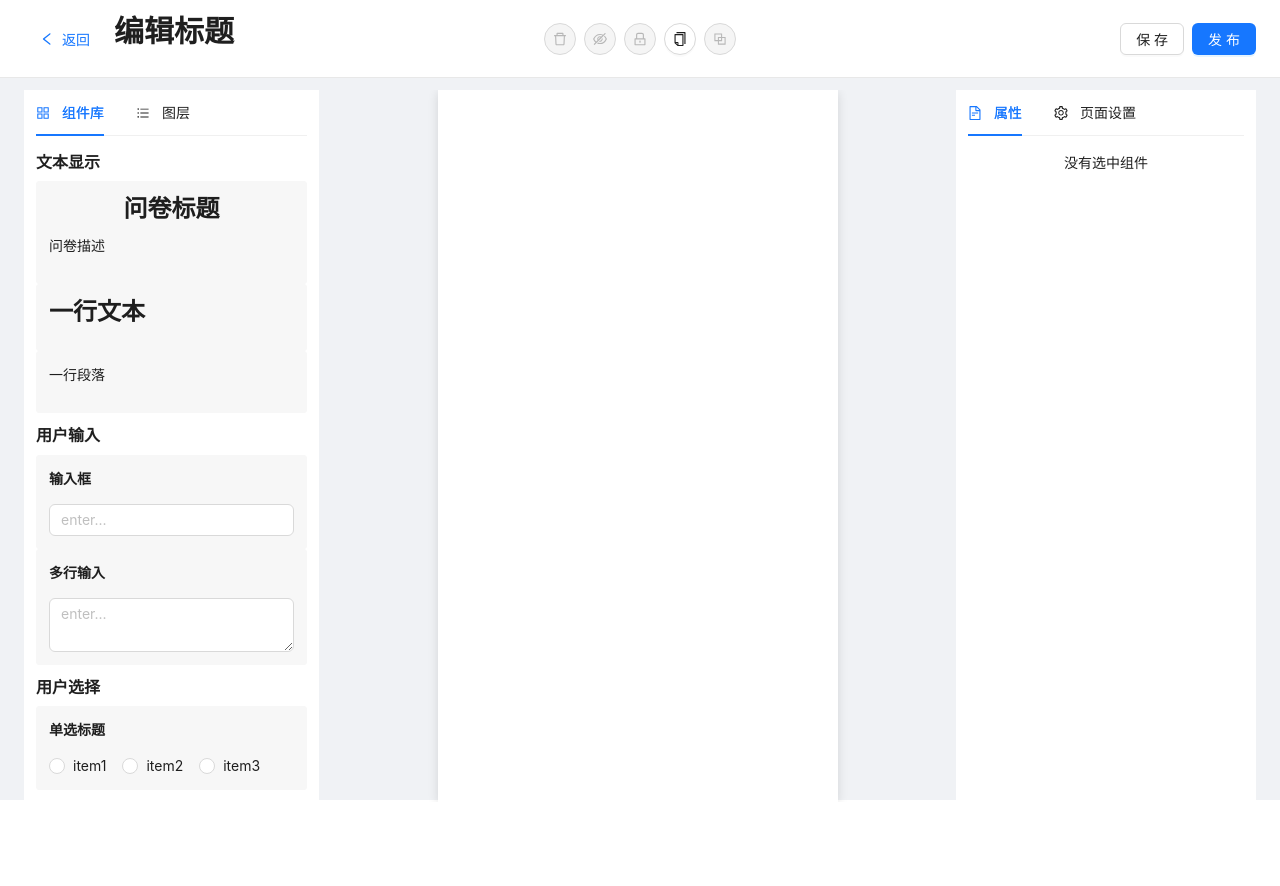
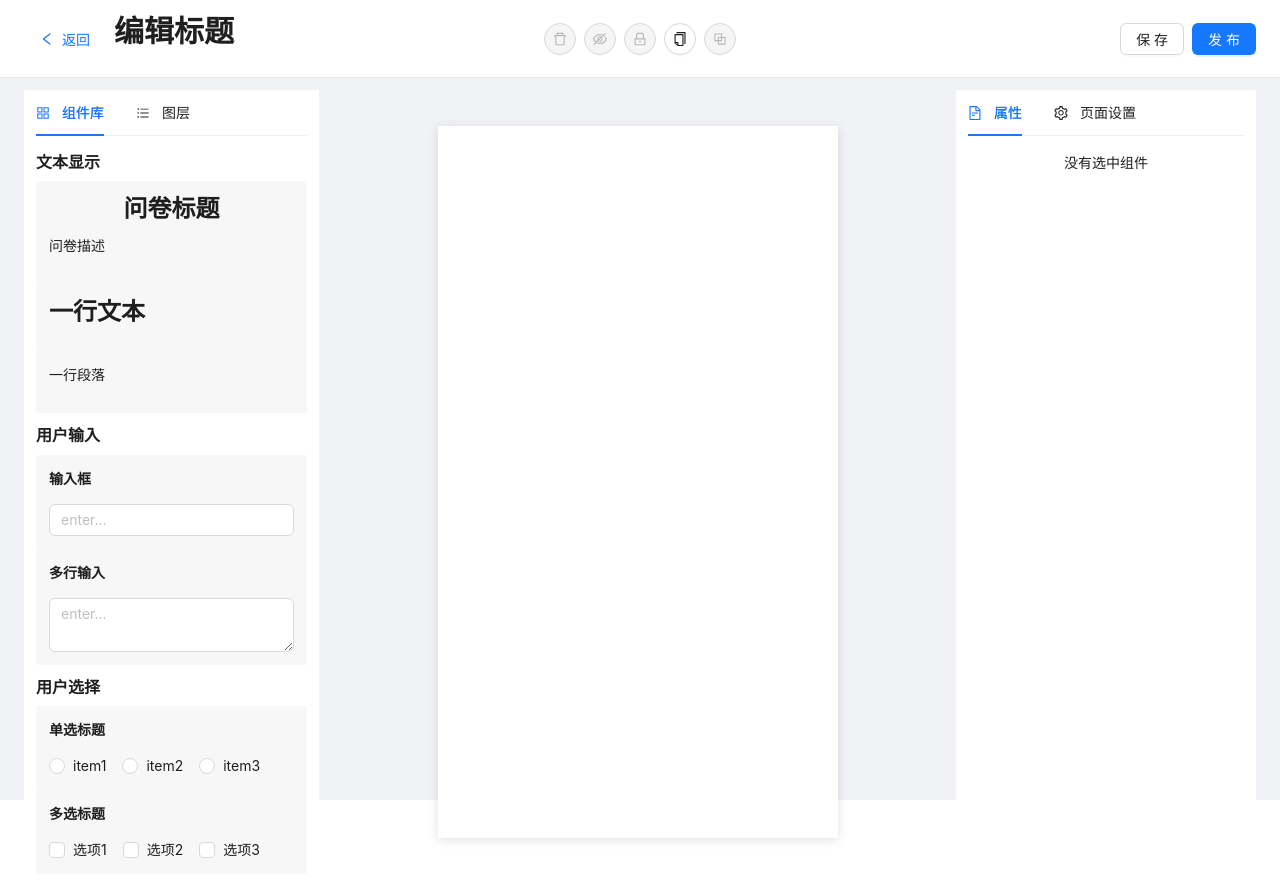
Before and after one commit to xiyuan404/survey-master, a React (Create React App) app: page /survey/edit/1 in a window 1280 px wide. Before the commit the page ends 814 px from the top, so only its background shows below. Built offline with nearby package versions, Linux system fonts and the light colour scheme; no server answers.

Commit message:
feat: 扩展SurveyCheckbox组件
1.将组件同步到画布中
2.将属性面板数值变更同步到画布中的组件

```diff
--- /dev/null
+++ b/src/components/SurveyComponents/SurveyCheckbox/Component.tsx
@@ -0,0 +1,27 @@
+import React, { FC } from 'react'
+
+import { Checkbox, Space, Typography } from 'antd'
+import { SurveyCheckboxDefaultProps, SurveyCheckboxPropsType } from './interface'
+
+const { Paragraph } = Typography
+
+const Component: FC<SurveyCheckboxPropsType> = (props: SurveyCheckboxPropsType) => {
+  const { opts = [], title, isVertical } = { ...SurveyCheckboxDefaultProps, ...props }
+
+  return (
+    <div>
+      <Paragraph strong>{title}</Paragraph>
+      <Space direction={isVertical ? 'vertical' : 'horizontal'}>
+        {opts.map(({ label, value, checked }) => {
+          return (
+            <Checkbox value={value} checked={checked} key={value}>
+              {label}
+            </Checkbox>
+          )
+        })}
+      </Space>
+    </div>
+  )
+}
+
+export default Component
--- a/src/components/SurveyComponents/SurveyRadio/PropsComponent.tsx
+++ b/src/components/SurveyComponents/SurveyCheckbox/PropsComponent.tsx
@@ -1,20 +1,19 @@
-import { Button, Checkbox, Form, Input, Select, Space } from 'antd'
 import React, { FC, useEffect } from 'react'
-import { OptsType, SurveyRadioPropsType } from './interface'
+import { OptsType, SurveyCheckboxPropsType } from './interface'
+import { Button, Checkbox, Form, Input, Space } from 'antd'
 import { MinusCircleOutlined, PlusOutlined } from '@ant-design/icons'
 import { nanoid } from 'nanoid'
-const PropsComponent: FC<SurveyRadioPropsType> = (props: SurveyRadioPropsType) => {
-  const { title, selected, opts, onChange, disabled } = props
-
+const PropsComponent: FC<SurveyCheckboxPropsType> = (props: SurveyCheckboxPropsType) => {
+  const { title, opts, isVertical, onChange, disabled } = props
   const [form] = Form.useForm()
 
   useEffect(() => {
     form.setFieldsValue({
       title,
-      selected,
       opts,
+      isVertical,
     })
-  }, [title, selected, opts])
+  }, [title, opts, isVertical])
 
   const handleValuesChange = () => {
     if (onChange) {
@@ -25,16 +24,15 @@
   return (
     <Form
       layout="vertical"
-      initialValues={{ title, selected, opts }}
+      initialValues={{ title, opts, isVertical }}
+      form={form}
       onValuesChange={handleValuesChange}
-      form={form}
       disabled={disabled}
     >
-      <Form.Item label="标题" name="title">
+      <Form.Item label="多选标题" name="title">
         <Input />
       </Form.Item>
-
-      <Form.Item label="选项">
+      <Form.Item label="多选项">
         <Form.List name="opts">
           {(fields, { add, remove }) => (
             <>
@@ -42,6 +40,11 @@
               {fields.map((field, index) => {
                 return (
                   <Space key={field.key}>
+                    {/* 当前选项是否选中 */}
+                    <Form.Item name={[field.name, 'checked']} valuePropName="checked">
+                      <Checkbox />
+                    </Form.Item>
+                    {/* 当前选项输入框 */}
                     <Form.Item
                       name={[field.name, 'label']}
                       rules={[
@@ -62,7 +65,7 @@
                       <Input placeholder="输入选项..." />
                     </Form.Item>
                     <Form.Item>
-                      {index > 1 && <MinusCircleOutlined onClick={() => remove(field.name)} />}
+                      {index > 0 && <MinusCircleOutlined onClick={() => remove(field.name)} />}
                     </Form.Item>
                   </Space>
                 )
@@ -73,7 +76,7 @@
                   type="link"
                   icon={<PlusOutlined />}
                   block
-                  onClick={() => add({ value: nanoid(), label: '' })}
+                  onClick={() => add({ value: nanoid(), label: '', checked: false })}
                 >
                   添加选项
                 </Button>
@@ -82,11 +85,6 @@
           )}
         </Form.List>
       </Form.Item>
-
-      <Form.Item label="选中" name="selected">
-        <Select options={opts} value={selected}></Select>
-      </Form.Item>
-
       <Form.Item name="isVertical" valuePropName="checked">
         <Checkbox>竖向排列</Checkbox>
       </Form.Item>
--- /dev/null
+++ b/src/components/SurveyComponents/SurveyCheckbox/index.ts
@@ -0,0 +1,13 @@
+import Component from './Component'
+import { SurveyCheckboxDefaultProps } from './interface'
+import PropsComponent from './PropsComponent'
+
+export * from './interface'
+
+export default {
+  title: '多选',
+  type: 'surveyCheckbox',
+  Component,
+  PropsComponent,
+  defaultProps: SurveyCheckboxDefaultProps,
+}
--- /dev/null
+++ b/src/components/SurveyComponents/SurveyCheckbox/interface.ts
@@ -0,0 +1,23 @@
+export type OptsType = {
+  value: string
+  label: string
+  checked: boolean
+}
+
+export type SurveyCheckboxPropsType = {
+  title?: string
+  isVertical?: boolean
+  opts?: OptsType[]
+  onChange?: (newProps: SurveyCheckboxPropsType) => void
+  disabled?: boolean
+}
+
+export const SurveyCheckboxDefaultProps: SurveyCheckboxPropsType = {
+  title: '多选标题',
+  isVertical: false,
+  opts: [
+    { label: '选项1', value: 'item1', checked: false },
+    { label: '选项2', value: 'item2', checked: false },
+    { label: '选项3', value: 'item3', checked: false },
+  ],
+}
--- a/src/components/SurveyComponents/SurveyRadio/Component.tsx
+++ b/src/components/SurveyComponents/SurveyRadio/Component.tsx
@@ -6,14 +6,14 @@
 const { Paragraph } = Typography
 
 const Component: FC<SurveyRadioPropsType> = (props: SurveyRadioPropsType) => {
-  const { title, selected, opts, isVertical } = { ...SurveyRadioDefaultProps, ...props }
+  const { title, selected, list, isVertical } = { ...SurveyRadioDefaultProps, ...props }
 
   return (
     <div>
       <Paragraph strong>{title}</Paragraph>
       <Radio.Group value={selected}>
         <Space direction={isVertical ? 'vertical' : 'horizontal'}>
-          {opts.map(({ value, label }) => {
+          {list.map(({ value, label }) => {
             return (
               <Radio key={value} value={value}>
                 {label}
--- a/src/components/SurveyComponents/SurveyRadio/interface.tsx
+++ b/src/components/SurveyComponents/SurveyRadio/interface.tsx
@@ -1,4 +1,4 @@
-export type OptsType = {
+export type listType = {
   value: string
   label: string
 }
@@ -6,7 +6,7 @@
 export type SurveyRadioPropsType = {
   title?: string
   isVertical?: boolean
-  opts?: OptsType[]
+  list?: listType[]
   selected?: string
 
   onChange?: (newProps: SurveyRadioPropsType) => void
@@ -16,7 +16,7 @@
 export const SurveyRadioDefaultProps = {
   title: '单选标题',
   isVertical: false,
-  opts: [
+  list: [
     { label: 'item1', value: 'item1' },
     { label: 'item2', value: 'item2' },
     { label: 'item3', value: 'item3' },
--- a/src/components/SurveyComponents/index.ts
+++ b/src/components/SurveyComponents/index.ts
@@ -5,13 +5,15 @@
 import SurveyInfoConf, { SurveyInfoPropsType } from './SurveyInfo'
 import SurveyTextareaConf, { SurveyTextareaPropsType } from './SurveyTextarea'
 import SurveyRadioConf, { SurveyRadioPropsType } from './SurveyRadio'
+import SurveyCheckboxConf, { SurveyCheckboxPropsType } from './SurveyCheckbox'
 
 export type ComponentPropsType = SurveyInputPropsType &
   SurveyTitlePropsType &
   SurveyParagraphPropsType &
   SurveyInfoPropsType &
   SurveyTextareaPropsType &
-  SurveyRadioPropsType
+  SurveyRadioPropsType &
+  SurveyCheckboxPropsType
 
 export type ComponentConfType = {
   type: string
@@ -28,6 +30,7 @@
   SurveyInfoConf,
   SurveyTextareaConf,
   SurveyRadioConf,
+  SurveyCheckboxConf,
 ]
 
 export function getComponentConfByType(type: string) {
@@ -48,6 +51,6 @@
   {
     groupId: 'choose-group',
     groupName: '用户选择',
-    components: [SurveyRadioConf],
+    components: [SurveyRadioConf, SurveyCheckboxConf],
   },
 ]
```
